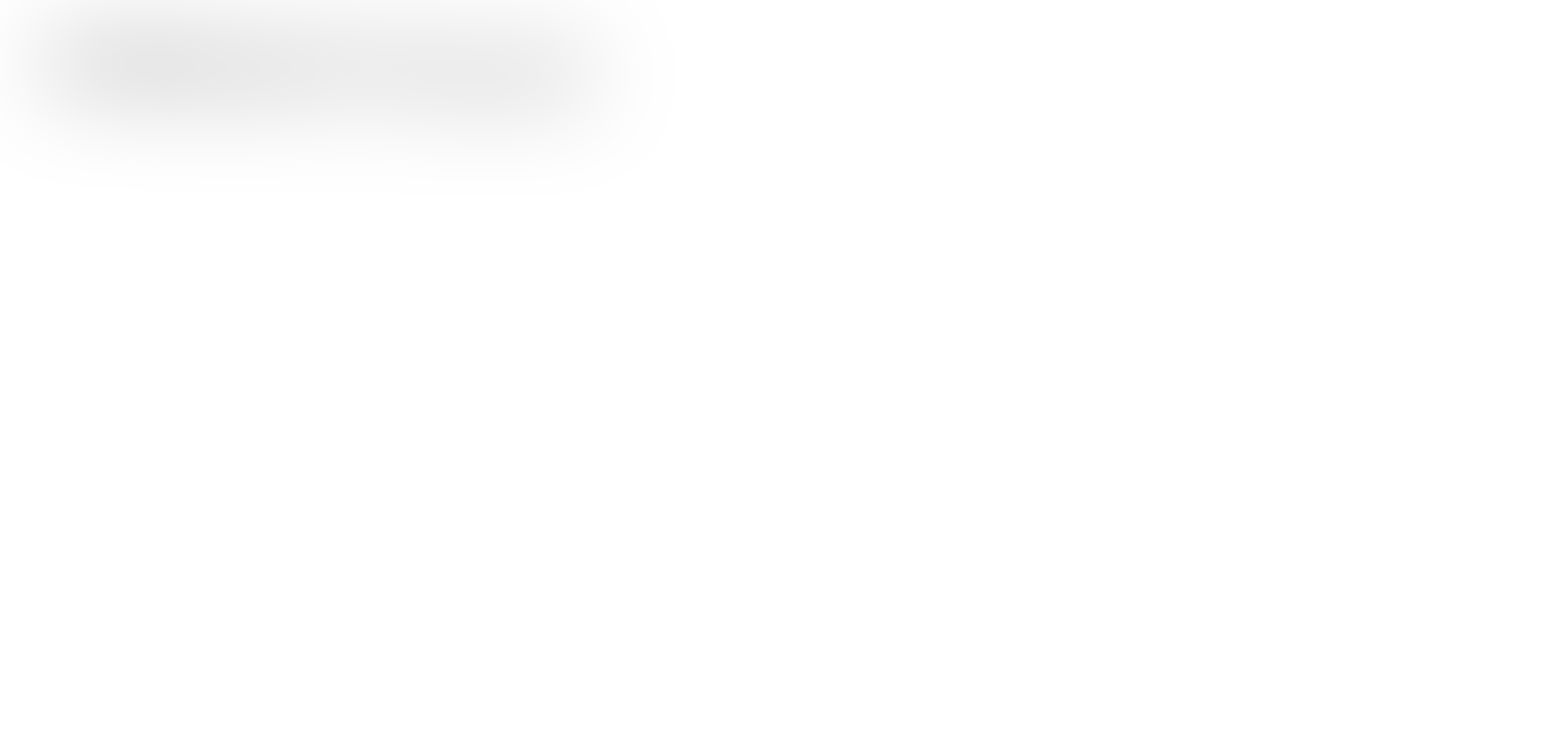
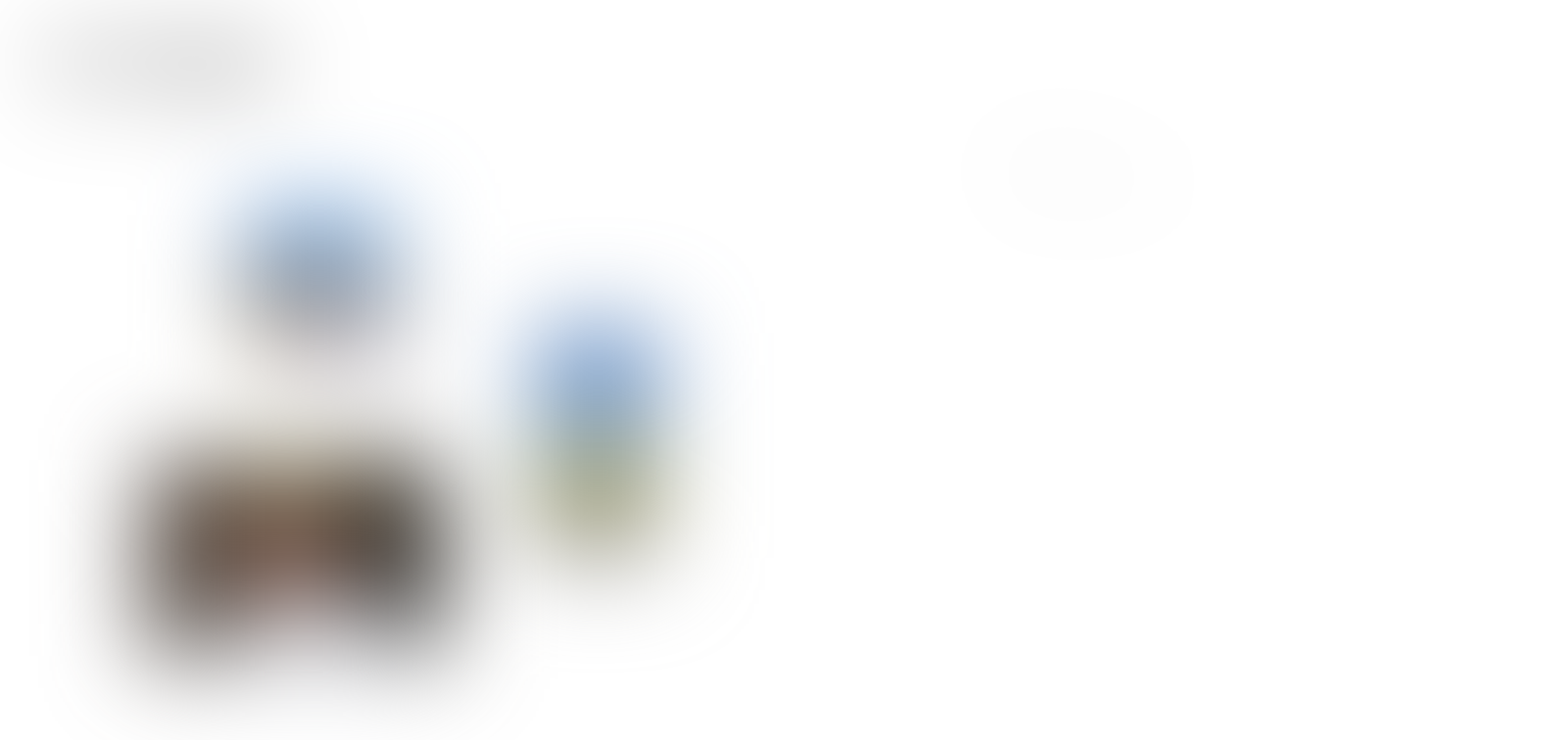
Before and after one commit to itsDipsyProjects/portfolio, a React (Vite) app: page / in a window 1536 px wide. Both pictures are taken after a click on the item "ABOUT". Shown: the top 756 px of the page at 98% size, 1586 px wide, since content can reach past the window. Built offline with nearby package versions, Linux system fonts and the light colour scheme.

Commit message:
I have started with the foundations of the about me page, written the base structure of AboutMe.jsx and its corresponding css file

```diff
--- a/src/App.css
+++ b/src/App.css
@@ -1,4 +1,5 @@
-html, body{
+html, body, *{
     margin: 0;
     padding:0;
+    font-family: "Roboto", sans-serif;
 }
--- /dev/null
+++ b/src/components/pages/AboutMe/AboutMe.css
@@ -0,0 +1,58 @@
+.abtMeMiddleSection{
+    display: flex;
+    width: 100vw;
+    height: 70vh;
+    justify-content: space-between;
+}
+
+.abtMeImageOfMe1{
+    width: 120px;
+    height: 230px;
+    background-image: url("../../../../public/assets/me1.jpg");
+    background-position: center;
+    background-size: cover;
+    background-repeat: no-repeat;
+    position: absolute;
+    top: 320px;
+    left: 550px;
+}
+
+.abtMeImageOfMe2{
+    width: 300px;
+    height: 200px;
+    background-image: url("../../../../public/assets/me2.jpg");
+    background-position: center;
+    background-size: cover;
+    background-repeat: no-repeat;
+    position: absolute;
+    top: 450px;
+    left: 150px;
+}
+
+.abtMeImageOfMe3{
+    width: 150px;
+    height: 150px;
+    background-image: url("../../../../public/assets/me3.jpg");
+    background-position: center;
+    background-size: cover;
+    background-repeat: no-repeat;
+    position: absolute;
+    top: 200px;
+    left: 250px;
+}
+
+.abtMeTextContainer{
+    width: 300px;
+    margin-right: 200px;
+}
+.abtMeText{
+    width: 300px;
+    font-size: 21px;
+}
+
+.abtMeTextContainer h1{
+    font-size: 25px;
+    margin: 0;
+    padding: 0;
+    margin-bottom: 20px;
+}
--- a/src/components/pages/AboutMe/AboutMe.jsx
+++ b/src/components/pages/AboutMe/AboutMe.jsx
@@ -4,15 +4,59 @@
 import SplitText from "gsap/SplitText";
 import { BackArrow } from "../../BackArrow/BackArrow";
 import { useInitialTextAnimation } from "../../../utils/useInitialTextAnimation";
-import { FirstSection } from "../FirstSection/FirstSection";
+import "./AboutMe.css"
+
 
 
 export function AboutMe(){
     const containerRef = useRef(null);
     useInitialTextAnimation(containerRef);
+
+      useGSAP(
+        () => {
+        gsap.from(".image", {
+            x: 3000,
+            opacity: 0,
+            duration: 1,
+            ease: "power3.out",
+            stagger: 0.12,
+            clearProps: "transform",
+        });
+        },
+        { scope: containerRef }
+    );
+
     return(
         <div ref={containerRef} className="abtmeContainerRef">
-            <h1 className="split">HI IM ELLIOT COLLINS</h1>
+            <h1 className="split">HI THERE</h1>
+            <div className="abtMeMiddleSection">
+                <div className="abtMeImageContainer">
+                    <div className="abtMeImageOfMe1 image"></div>
+                    <div className="abtMeImageOfMe2 image"></div>
+                    <div className="abtMeImageOfMe3 image"></div>
+                </div>
+                <div className="abtMeTextContainer split">
+                    <h1 className="split">A LITTLE ABOUT ME</h1>
+                    <p className="abtMeText">
+                        My name is Elliot Collins im a frontend/UX developer who is based in Malmö/Stockholm.
+                    </p>
+                    <br />
+                    <p className="abtMeText">
+                        I recently graduated with a bachelor of science in Media technology: Web based design and development.
+                    </p>
+                    <br />
+                    <p className="abtMeText">
+                       I would like to say that my main hobbies are design and programming and really it can be anything i just really enjoy the process.
+                    </p>
+                    <br />
+                    <p className="abtMeText">
+                        Otherwise i like producing sound and music. Climbing is also something i am really quite  passionate about so just give me a call if you wanna go out and send some rock.
+                    </p>
+                </div>
+                <footer>
+                    <BackArrow></BackArrow>
+                </footer>
+            </div>
         </div>
     )
 }
--- a/src/components/pages/FirstSection/FirstSection.css
+++ b/src/components/pages/FirstSection/FirstSection.css
@@ -170,8 +170,8 @@
     display: flex;
     gap: 50px;
     justify-content: end;
-    padding-right: 100px;
-    padding-top: 20px;
+    padding-right: 60px;
+    padding-top: 40px;
   }
   nav ul li {
     list-style: none;
@@ -217,7 +217,7 @@
   /* Individual tiles: heights & backgrounds only (no width here) */
   .firstProject{
     height: 250px;
-    background-image: url("./assets/PaulsWeb.png");
+    background-image: url("/assets/me2.jpg");
     background-position: center;
     background-size: cover;
   }
@@ -283,23 +283,13 @@
     width: 100vw;
     height: 10vh;
     display: flex;
-    justify-content: flex-start;
+    justify-content: space-between;
     align-items: center;
   }
   .firstInfo{
-    margin: 0;
-    padding: 0;
-    margin-left: 50px;
+    margin-top: 4vh;
   }
   .secondInfo{
-    margin: 0;
-    position: absolute;
-    height: 10vh;
-    display: flex;
-    justify-content: center;
-    align-items: center;
-    right: 0;
-    padding: 0;
-    margin-right: 100px;
+    margin-top: 4vh;
   }
 }
```
